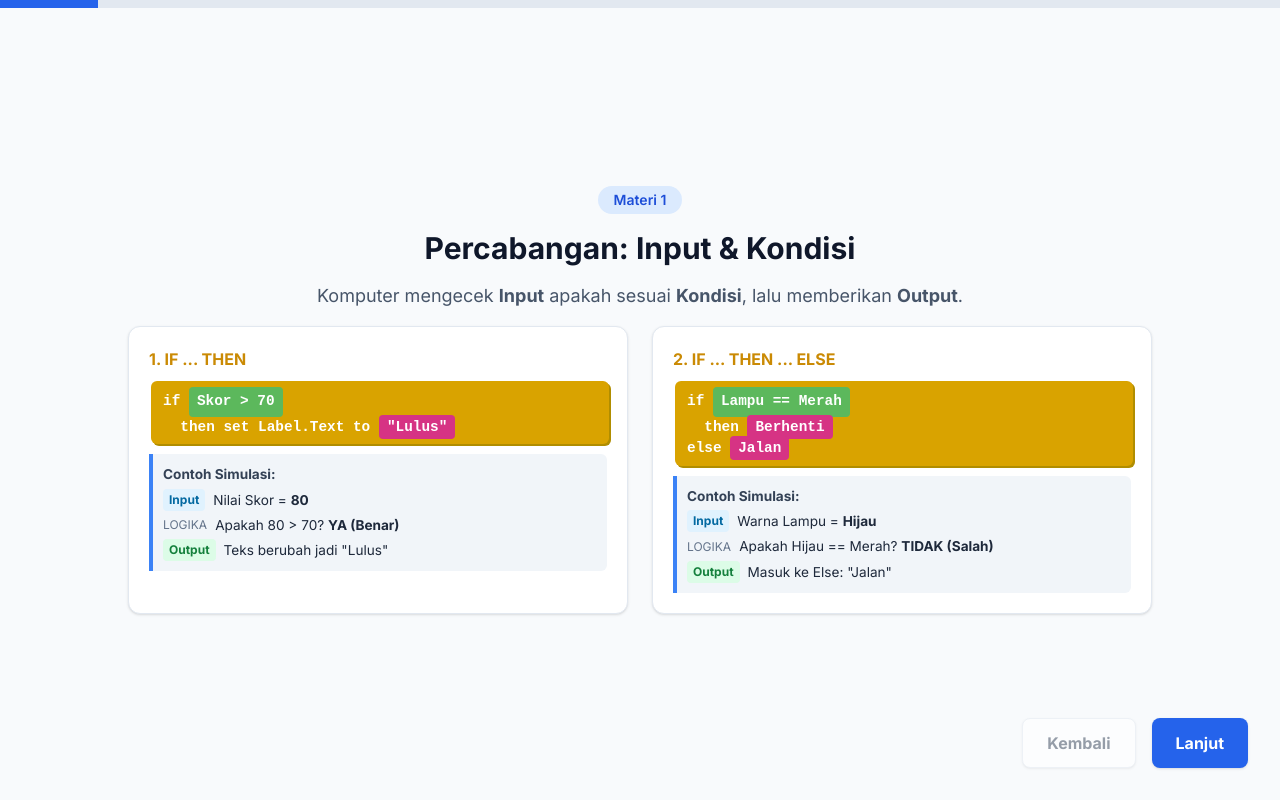
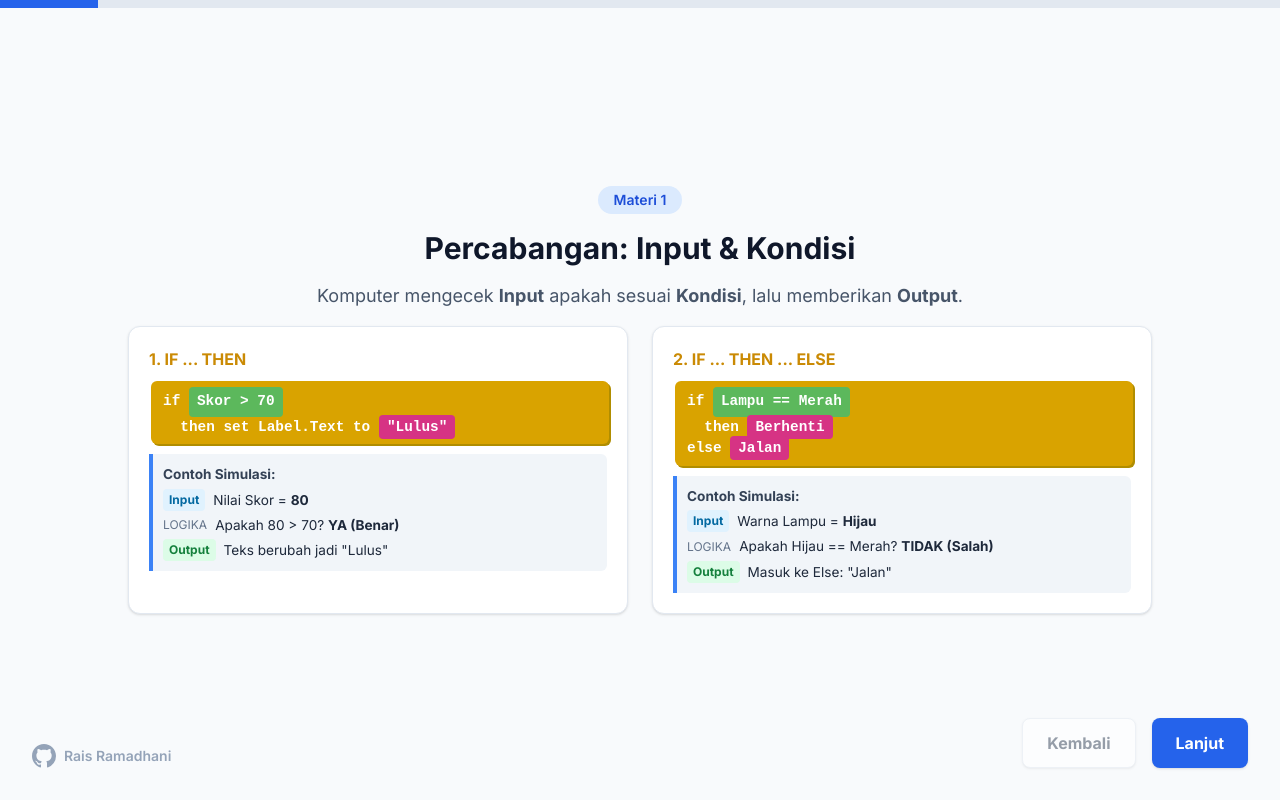
Before and after one commit to raisramadhani/learning-modules, a plain HTML site: page mit-app-inventor/percabangan-and-or-nested-if/index.html in a window 1280 px wide. Drawn offline with nearby package versions, Linux system fonts and the light colour scheme.

Commit message:
feat: footer mit app inventor

```diff
--- a/mit-app-inventor/percabangan-and-or-nested-if/index.html
+++ b/mit-app-inventor/percabangan-and-or-nested-if/index.html
@@ -426,10 +426,13 @@
 
                     <div class="grid grid-cols-1 md:grid-cols-2 gap-6 items-center text-left">
                         <div class="ai-block-control text-sm shadow-md">
+                            <!-- <div class="mb-2 text-white/80 italic border-b border-white/20 pb-1">// Cek Syarat 1: Umur</div> -->
                             if <span class="ai-block-logic">Umur > 12</span><br>
                             &nbsp;&nbsp;then <br>
                             &nbsp;&nbsp;&nbsp;&nbsp;<div
                                 class="ai-block-control ml-4 border-l-4 border-white/30 pl-2 my-1">
+                                <!-- <div class="mb-1 text-white/80 italic text-xs">// Jika Umur lolos, Cek Syarat 2: Tinggi
+                                </div> -->
                                 if <span class="ai-block-logic">Tinggi > 150</span><br>
                                 &nbsp;&nbsp;then <span class="ai-block-text">"Silakan Masuk"</span><br>
                                 &nbsp;&nbsp;else <span class="ai-block-text">"Maaf, Kurang Tinggi"</span>
@@ -450,6 +453,7 @@
                                     <span class="bg-slate-200 px-2 py-1 rounded text-xs font-bold">1</span>
                                     <span>Cek Umur (14 > 12)? <b class="text-green-600">YA ✔</b></span>
                                 </li>
+                                <!-- <li class="pl-8 text-xs text-slate-500">➜ Lanjut masuk ke pengecekan dalam...</li> -->
                                 <li class="flex items-center gap-2">
                                     <span class="bg-slate-200 px-2 py-1 rounded text-xs font-bold">2</span>
                                     <span>Cek Tinggi (140 > 150)? <b class="text-red-500">TIDAK ✘</b></span>
@@ -554,6 +558,19 @@
 
         </div>
 
+        <!-- MINIMALIST FOOTER -->
+        <footer
+            class="fixed bottom-8 left-8 flex items-center gap-2 text-slate-400 hover:text-slate-600 transition-colors z-50">
+            <a href="https://github.com/raisramadhani" target="_blank" rel="noopener noreferrer"
+                class="flex items-center gap-2 group">
+                <svg class="h-6 w-6 fill-current group-hover:scale-110 transition-transform" viewBox="0 0 16 16">
+                    <path
+                        d="M8 0C3.58 0 0 3.58 0 8c0 3.54 2.29 6.53 5.47 7.59.4.07.55-.17.55-.38 0-.19-.01-.82-.01-1.49-2.01.37-2.53-.49-2.69-.94-.09-.23-.48-.94-.82-1.13-.28-.15-.68-.52-.01-.53.63-.01 1.08.58 1.23.82.72 1.21 1.87.87 2.33.66.07-.52.28-.87.51-1.07-1.78-.2-3.64-.89-3.64-3.95 0-.87.31-1.59.82-2.15-.08-.2-.36-1.02.08-2.12 0 0 .67-.21 2.2.82.64-.18 1.32-.27 2-.27.68 0 1.36.09 2 .27 1.53-1.04 2.2-.82 2.2-.82.44 1.1.16 1.92.08 2.12.51.56.82 1.27.82 2.15 0 3.07-1.87 3.75-3.65 3.95.29.25.54.73.54 1.48 0 1.07-.01 1.93-.01 2.2 0 .21.15.46.55.38A8.013 8.013 0 0016 8c0-4.42-3.58-8-8-8z" />
+                </svg>
+                <span class="font-semibold text-sm">Rais Ramadhani</span>
+            </a>
+        </footer>
+
         <!-- NAVIGATION CONTROLS -->
         <div class="fixed bottom-8 right-8 flex gap-4">
             <button id="btn-prev" onclick="prevSlide()"
```
